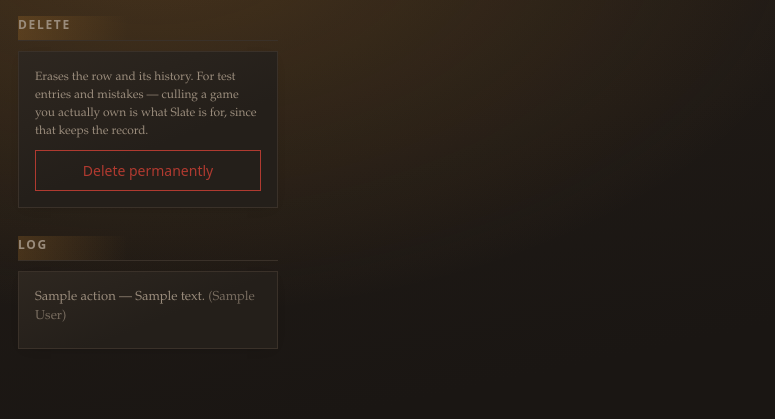
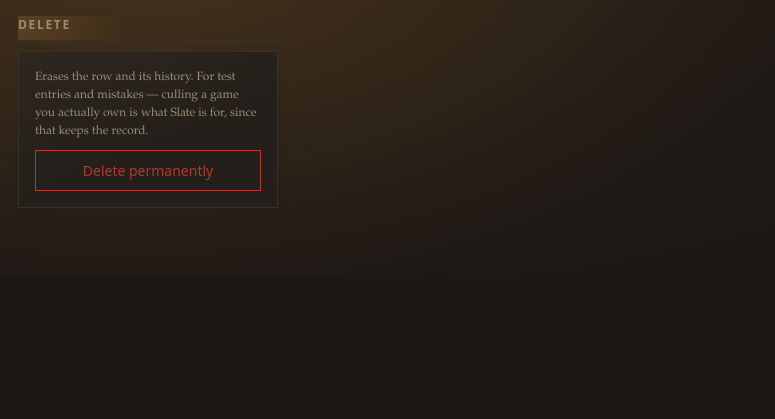
Before and after one commit to ramblepaw/gamerank, a FastAPI app: template app/templates/game.html in a window 1280 px wide. Shown: the part 804-1223 px from the top of the page, without its empty margins (0-775 px from the left). After the commit the page ends 1021 px from the top, so only its background shows below. Run offline with FastAPI, Linux system fonts and the light colour scheme; the template is opened without the code that fills it: most values are stand-ins (such as "Sample title", 1, 10 or a date in 2020).

Commit message:
Art you picked survives a metadata fetch, however you set it
Only the upload button marked a cover as hand-picked, so a URL pasted into
the field and saved was left unprotected and the next Fetch metadata replaced
it. Setting the field by hand now marks it the same way, and clearing it
hands the game back to the fetch.

The per-game Log section goes; the Admin activity log covers it.

Co-Authored-By: Claude Opus 5 <noreply@anthropic.com>

```diff
--- a/app/main.py
+++ b/app/main.py
@@ -520,13 +520,10 @@ def game_detail(request: Request, game_id: int, err: str = "", user=Depends(requ
             " LEFT JOIN users vu ON vu.id = g.verified_by WHERE g.id = ?", (game_id,)).fetchone()
         if not row:
             raise HTTPException(404, "No such game.")
-        history = [dict(r) for r in conn.execute(
-            "SELECT a.*, u.username AS display_name FROM audit a LEFT JOIN users u ON u.id = a.user_id"
-            " WHERE a.game_id = ? ORDER BY a.id DESC LIMIT 30", (game_id,))]
         panels = grades.panels(conn, game_id, user)
         mine = grades.for_game(conn, game_id).get(user["id"])
         sections = section_names(conn)
-    return render(request, "game.html", user=user, g=dict(row), history=history, err=err,
+    return render(request, "game.html", user=user, g=dict(row), err=err,
                   grades=GRADES, panels=panels, repacks=REPACKS,
                   mine=dict(mine) if mine else None, sections=sections,
                   igdb=metadata.igdb_available())
@@ -586,8 +583,12 @@ async def game_update(request: Request, game_id: int, user=Depends(require_user)
             put("repack", val("repack") if val("repack") in REPACK_KEYS else None)
         if sent("steam_appid"):
             put("steam_appid", appid)
-        if sent("cover_url"):
+        if sent("cover_url") and (val("cover_url") or None) != (was["cover_url"] or None):
+            # Art you chose by hand outranks anything fetched, however you set
+            # it. Only the upload button used to say so, which left a pasted
+            # URL to be overwritten by the next metadata fetch.
             put("cover_url", val("cover_url") or None)
+            put("meta_source", "manual" if val("cover_url") else None)
         if sent("store_url"):
             put("store_url", store_url or None)
         # Saving the page is not an update, so this moves only when the field
--- a/app/templates/game.html
+++ b/app/templates/game.html
@@ -66,18 +66,6 @@
       </p>
       <button class="bad" type="submit" style="width:100%">Delete permanently</button>
     </form>
-
-    <h2>Log</h2>
-    <div class="card log">
-      {% if history %}
-      <ul class="plain">
-        {% for h in history %}
-        <li>{{ d(h.created_at) }} {{ h.action }}{% if h.detail %} &mdash; {{ h.detail }}{% endif %}
-          {% if h.display_name %}<span style="opacity:.7">({{ h.display_name }})</span>{% endif %}</li>
-        {% endfor %}
-      </ul>
-      {% else %}<p style="margin:0">Nothing yet.</p>{% endif %}
-    </div>
     {% endif %}
   </div>
 
```
